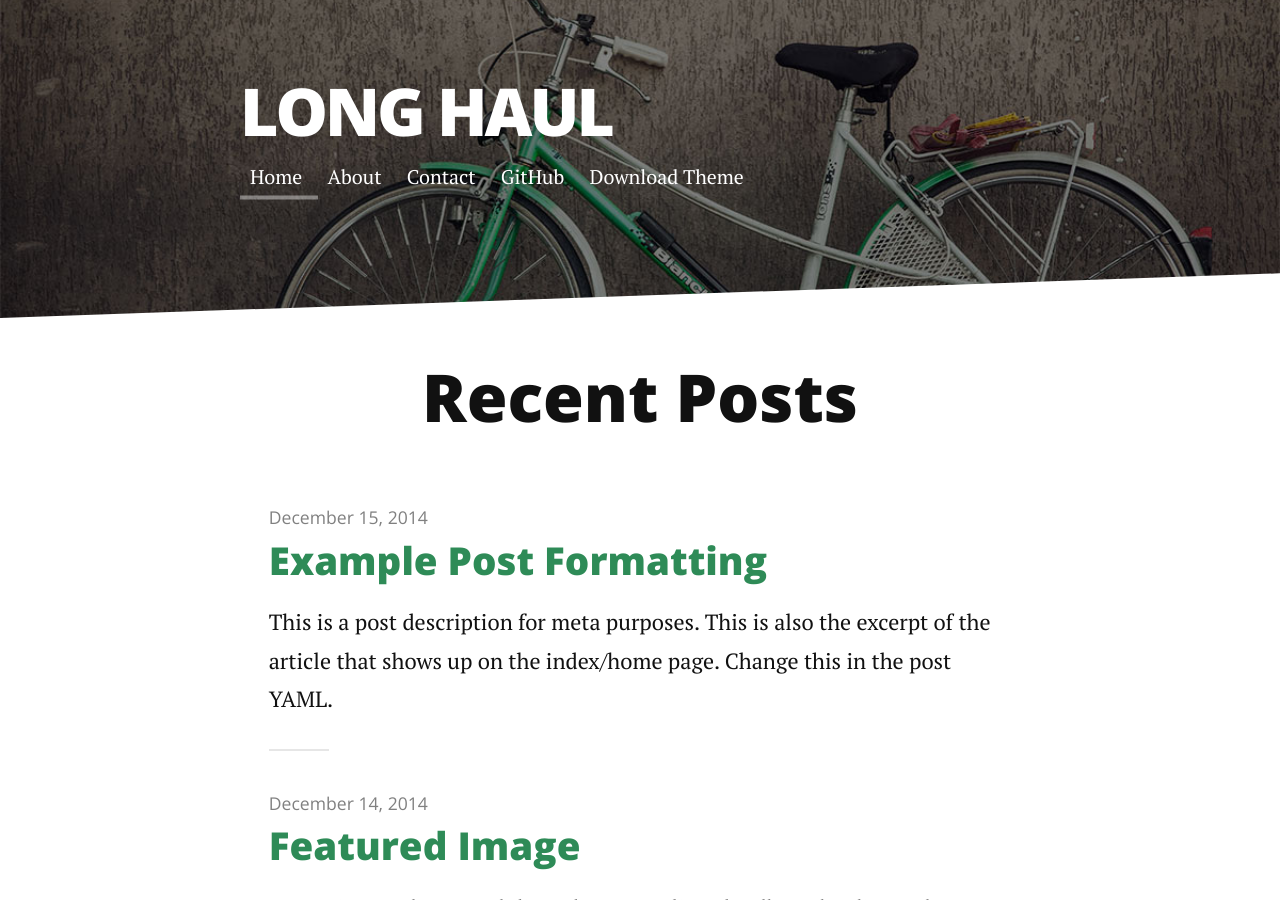
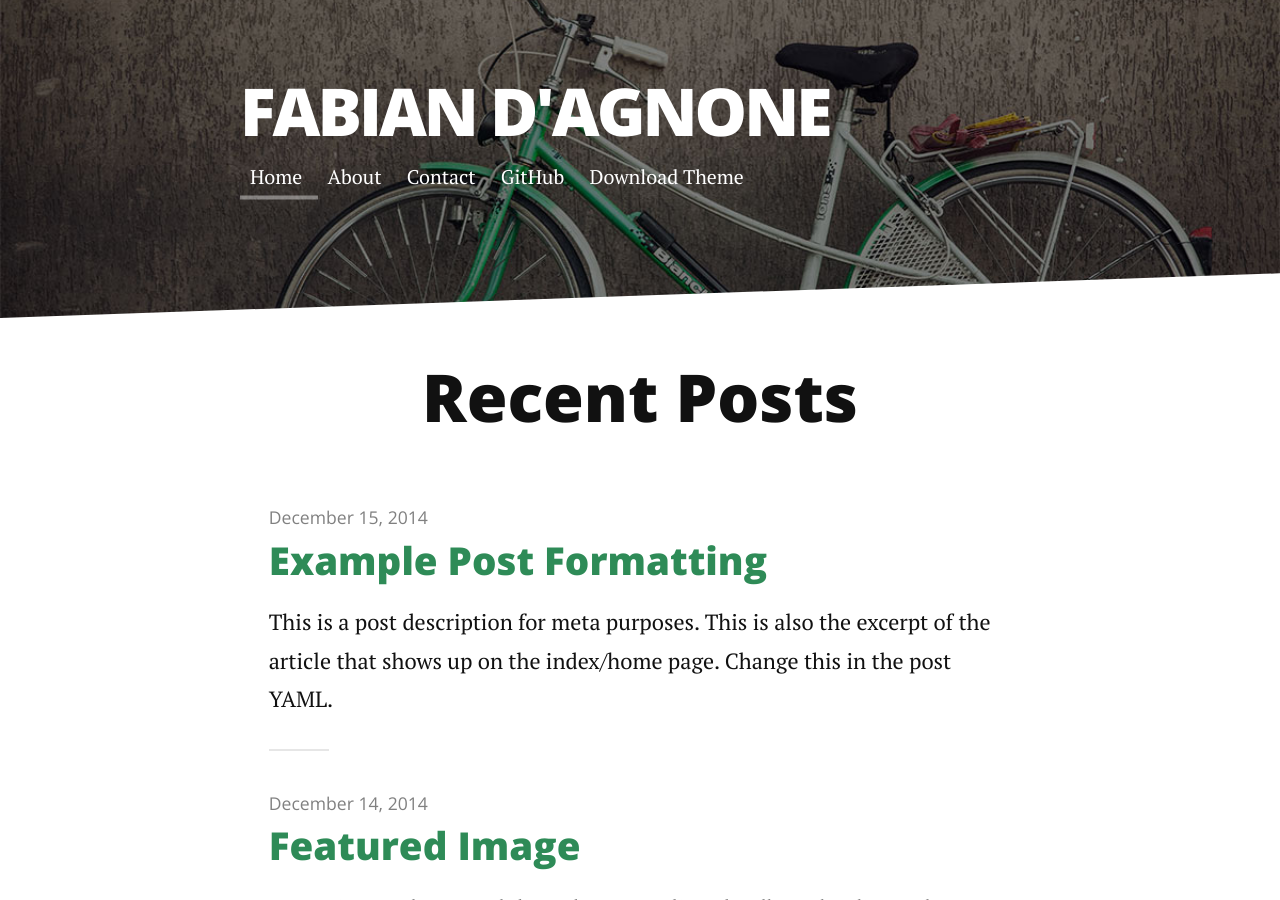
Before and after one commit to enongad/enongad.github.io, a Jekyll site: the page built from index.html, in a window 1280 px wide and 900 px high. Built offline with Jekyll 4.4.1, drawn with Linux system fonts in a browser that asks for light colours; nearby versions of some CDN libraries; the list of posts is cut into pages by our own code; some of the changed lines change nothing that is shown.

Commit message:
new template

```diff
--- a/_config.yml
+++ b/_config.yml
@@ -1,7 +1,7 @@
-title: Long Haul
-description: Long Form Jekyll theme built with SASS / COMPASS / SUSY
+title: Fabian D'Agnone
+description:
 
-url: http://brianmaierjr.github.com/long-haul
+url: https://enongad.github.io/
 baseurl: ""
 paginate_path: "blog/page:num/"
 permalink: blog/:title/
@@ -20,9 +20,5 @@ navigation:
    url: /contact
 
 social:
-   github: brianmaierjr
-   twitter: brianmaierjr
-   facebook: brianmaierjr
-   email: brimaidesigns@gmail.com
-
-google_analytics: "UA-58263416-1"
+   github: enongad
+   email: fabiandagnone@gmail.com
```
